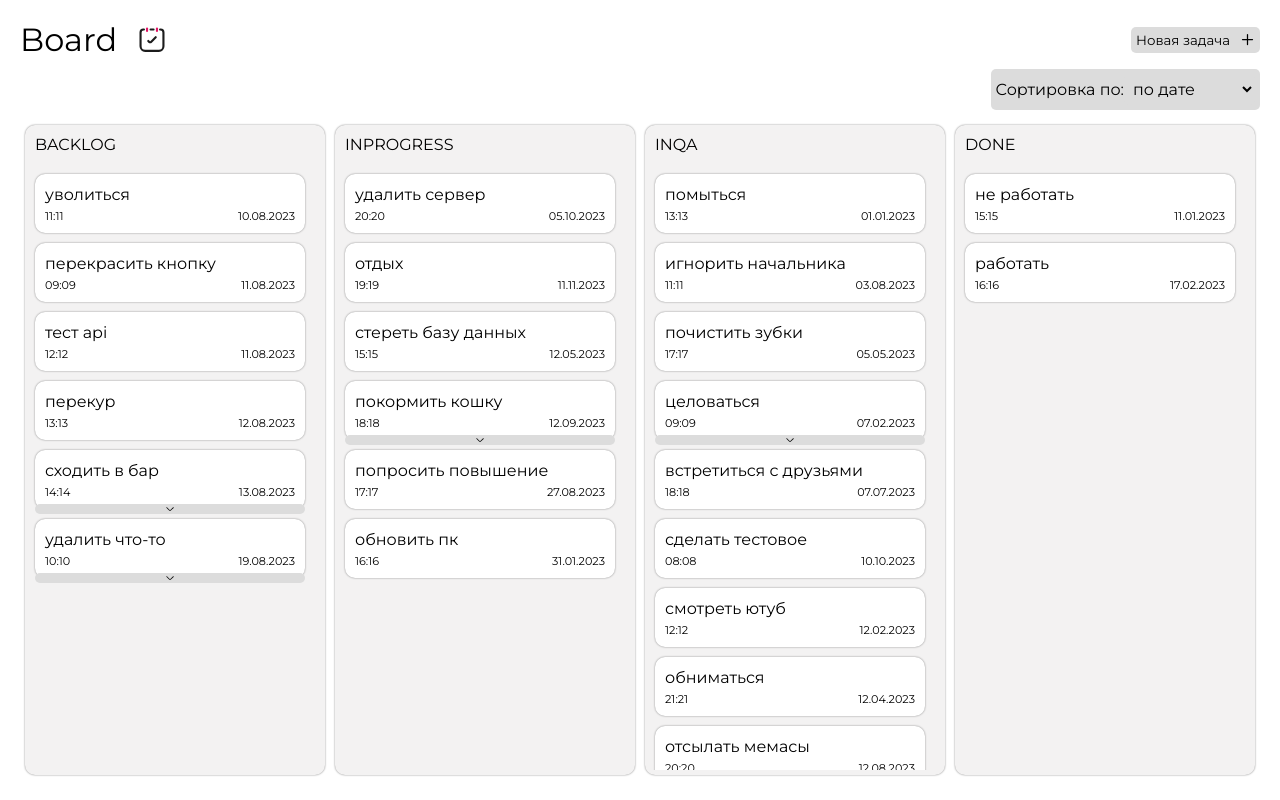
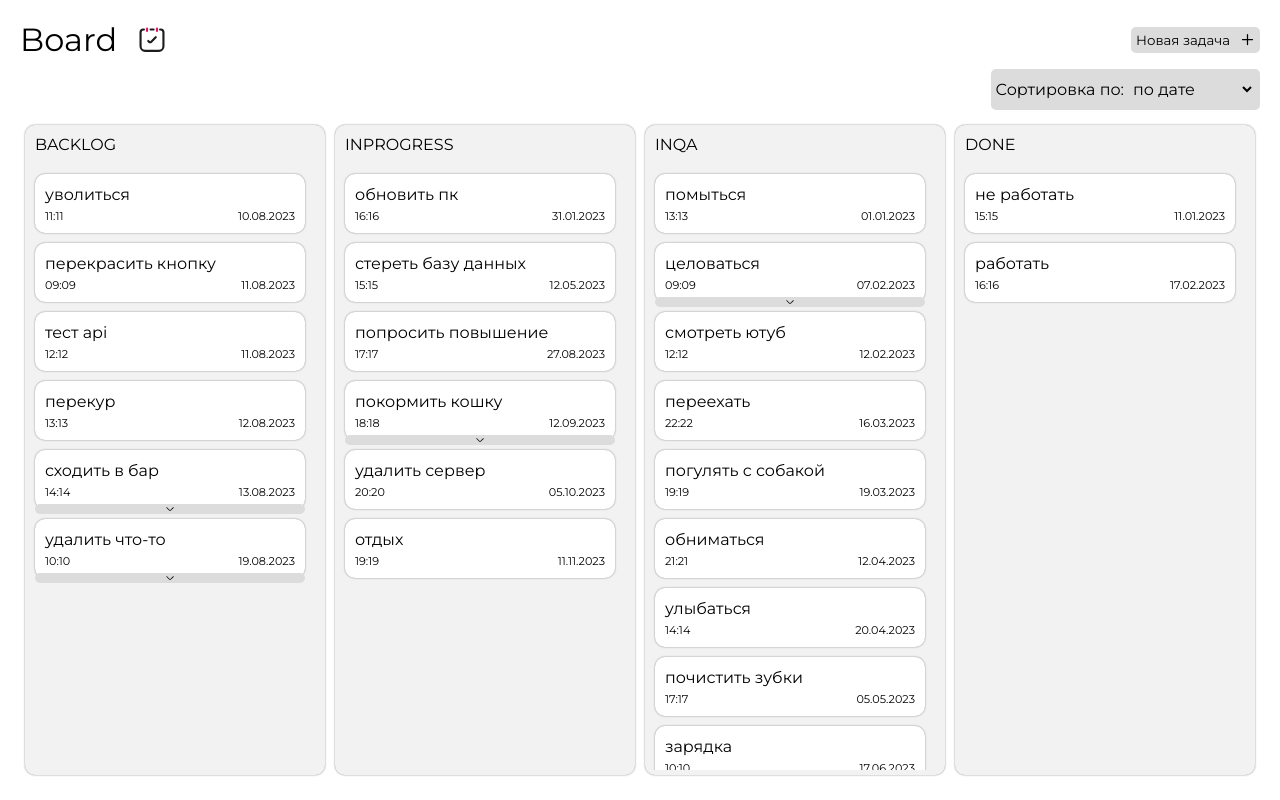
Before and after one commit to gra4evyakov/kanban, a Vue app: page / in a window 1280 px wide. Built offline with nearby package versions, Linux system fonts and the light colour scheme.

Commit message:
refactoring

```diff
--- a/src/App.vue
+++ b/src/App.vue
@@ -16,7 +16,7 @@ import AppLogoIcon from './components/icons/AppLogoIcon.vue'
 import AppSelect from './components/UI/AppSelect.vue'
 
 const showModal = ref(false)
-const kanban = useKanbanStore()
+const kanbanStore = useKanbanStore()
 
 const toggleModal = () => {
   showModal.value = !showModal.value
@@ -25,7 +25,7 @@ const closeModal = () => {
   showModal.value = false
 }
 const addTask = (task) => {
-  kanban.addTask(task)
+  kanbanStore.addTask(task)
 }
 
 const dragOptions = computed(() => {
@@ -52,7 +52,7 @@ const dragOptions = computed(() => {
     <AppSelect />
     <div class="sections">
       <AppSection
-        v-for="(section, title) in kanban.sortedSections"
+        v-for="(section, title) in kanbanStore.sortedSections"
         :key="title"
         :title="title"
         :length="section.length"
@@ -60,7 +60,7 @@ const dragOptions = computed(() => {
         <AppSectionList>
           <draggable
             class="draggable"
-            v-model="kanban.sections[title]"
+            v-model="kanbanStore.sections[title]"
             v-bind="dragOptions"
             group="tasks"
             item-key="id"
@@ -71,7 +71,7 @@ const dragOptions = computed(() => {
                 @click="element.fixed = !element.fixed"
                 :key="element.id"
                 :task="element"
-                @delete-item="kanban.removeTaskById(title, element.id)"
+                @delete-item="kanbanStore.removeTaskById(title, element.id)"
               />
             </template>
           </draggable>
--- a/src/components/UI/AppSelect.vue
+++ b/src/components/UI/AppSelect.vue
@@ -1,14 +1,14 @@
 <script setup>
 import { useKanbanStore } from '../../stores/kanban'
 
-const kanban = useKanbanStore()
+const kanbanStore = useKanbanStore()
 </script>
 
 <template>
   <div class="select">
     <p>Сортировка по:</p>
-    <select class="select" v-model="kanban.selectedSortOption">
-      <option v-for="item in kanban.sortList" :key="item.value" :value="item.value">
+    <select class="select" v-model="kanbanStore.selectedSortOption">
+      <option v-for="item in kanbanStore.sortOptions" :key="item.value" :value="item.value">
         {{ item.label }}
       </option>
     </select>
--- a/src/stores/kanban.js
+++ b/src/stores/kanban.js
@@ -3,7 +3,18 @@ import { defineStore } from 'pinia'
 
 export const useKanbanStore = defineStore('kanban', () => {
   const sections = {
-    backlog: ref([
+    backlog: ref([]),
+    inProgress: ref([]),
+    inQA: ref([]),
+    done: ref([])
+  }
+
+  const initializeSections = (sectionKey, tasks) => {
+    const storedSection = localStorage.getItem(`kanban_${sectionKey}`)
+    sections[sectionKey].value = storedSection ? JSON.parse(storedSection) : tasks
+  }
+
+  initializeSections('backlog', [
     {
       id: 1,
       name: 'перекрасить кнопку',
@@ -42,8 +53,8 @@ export const useKanbanStore = defineStore('kanban', () => {
       time: '14:14',
       date: '13.08.2023'
     }
-    ]),
-    inProgress: ref([
+  ])
+  initializeSections('inProgress', [
     {
       id: 7,
       name: 'стереть базу данных',
@@ -81,8 +92,8 @@ export const useKanbanStore = defineStore('kanban', () => {
       time: '20:20',
       date: '05.10.2023'
     }
-    ]),
-    inQA: ref([
+  ])
+  initializeSections('inQA', [
     {
       id: 13,
       name: 'сделать тестовое',
@@ -162,8 +173,8 @@ export const useKanbanStore = defineStore('kanban', () => {
       time: '14:14',
       date: '20.04.2023'
     }
-    ]),
-    done: ref([
+  ])
+  initializeSections('done', [
     {
       id: 26,
       name: 'работать',
@@ -177,8 +188,8 @@ export const useKanbanStore = defineStore('kanban', () => {
       date: '11.01.2023'
     }
   ])
-  }
-  const sortList = [
+
+  const sortOptions = [
     {
       label: 'по имени',
       value: 'name'
@@ -198,10 +209,13 @@ export const useKanbanStore = defineStore('kanban', () => {
     const sorted = { ...sections }
     for (const sectionKey of Object.keys(sorted)) {
       sorted[sectionKey].value = sorted[sectionKey].value.sort((a, b) => {
+        const dateA = new Date(a.date.split('.').reverse().join('-'))
+        const dateB = new Date(b.date.split('.').reverse().join('-'))
+
         if (selectedSortOption.value === 'name') {
           return a.name.localeCompare(b.name)
         } else if (selectedSortOption.value === 'date') {
-          return a.date.localeCompare(b.date)
+          return dateA - dateB
         } else if (selectedSortOption.value === 'time') {
           return a.time.localeCompare(b.time)
         }
@@ -210,33 +224,29 @@ export const useKanbanStore = defineStore('kanban', () => {
     return sorted
   })
 
-  for (const sectionKey of Object.keys(sections)) {
-    const storedSection = localStorage.getItem(`kanban_${sectionKey}`)
-    if (storedSection) {
-      sections[sectionKey].value = JSON.parse(storedSection)
-    }
-  }
-  watchEffect(() => {
+  const saveSectionsToLocalStorage = () => {
     for (const sectionKey of Object.keys(sections)) {
       localStorage.setItem(`kanban_${sectionKey}`, JSON.stringify(sections[sectionKey].value))
     }
+  }
+
+  watchEffect(() => {
+    saveSectionsToLocalStorage()
   })
 
   const addTask = (task) => {
     sections.backlog.value.push(task)
-    localStorage.setItem('kanban_backlog', JSON.stringify(sections.backlog.value))
+    saveSectionsToLocalStorage()
   }
 
   const removeTaskById = (section, id) => {
-    if (confirm('Вы действительно хотите удалить задачу?')) {
     sections[section].value = sections[section].value.filter((task) => task.id !== id)
-      localStorage.setItem(`kanban_${section}`, JSON.stringify(sections[section].value))
-    }
+    saveSectionsToLocalStorage()
   }
 
   return {
     sections,
-    sortList,
+    sortOptions,
     selectedSortOption,
     sortedSections,
     addTask,
```
Lines whose indentation alone changed are shown as unchanged.
